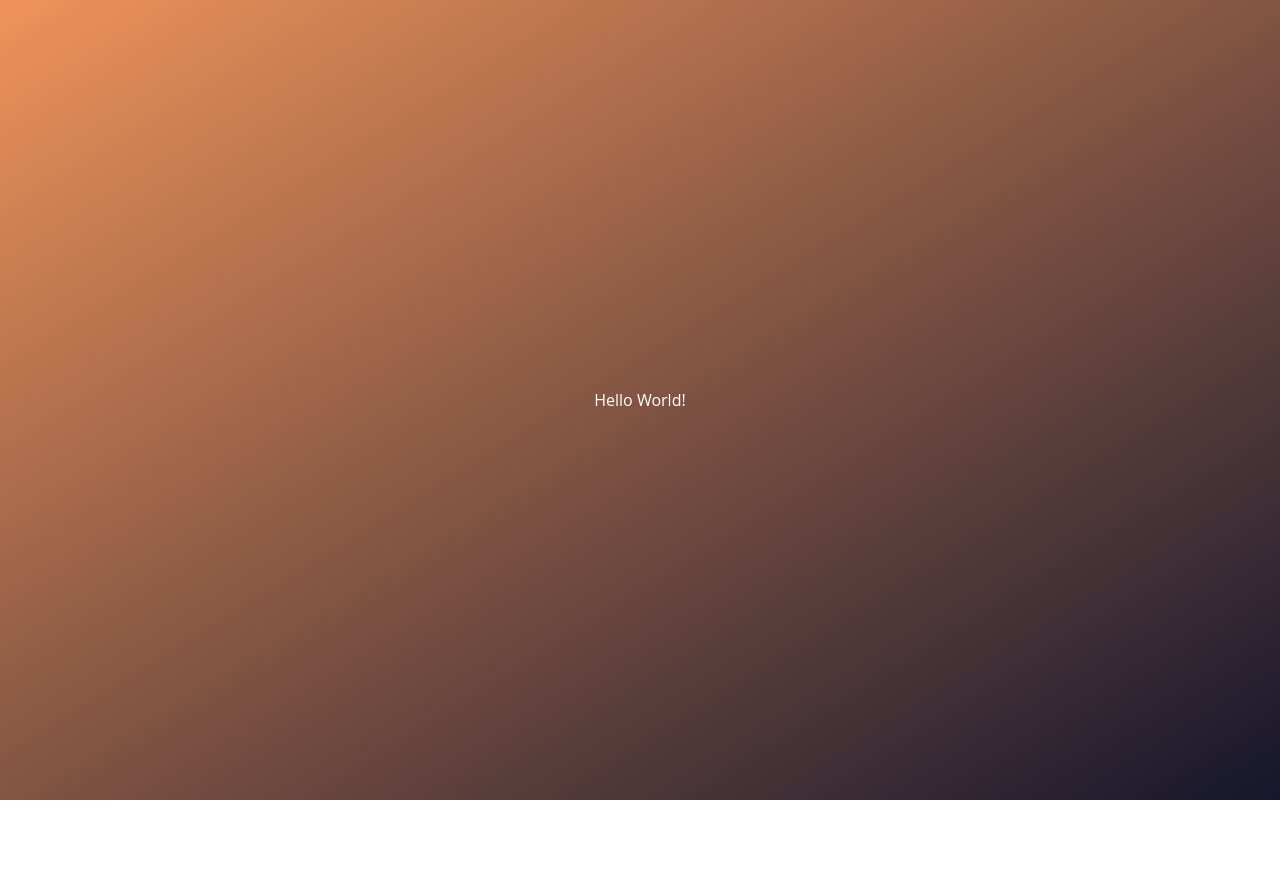
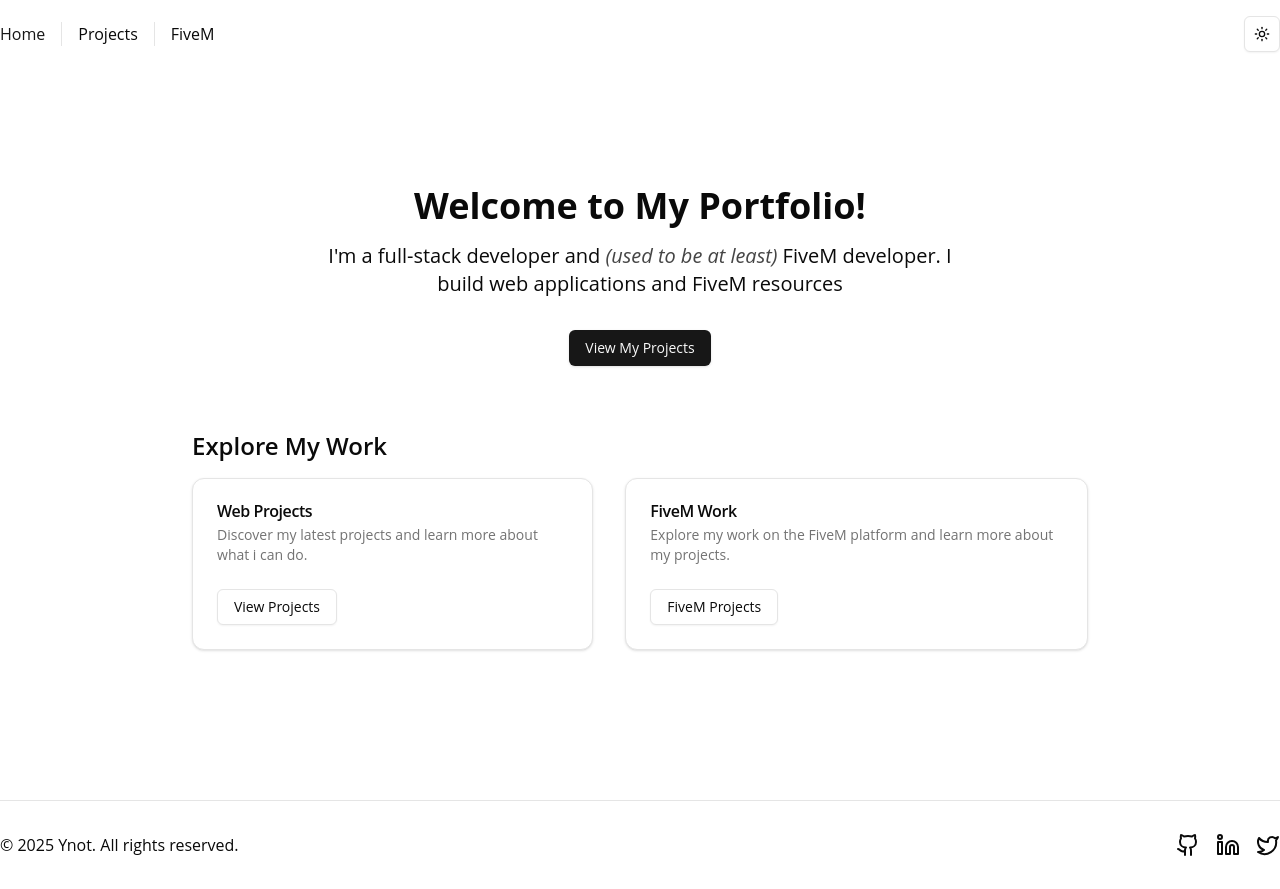
Before and after one commit to TonybynMp4/ynot-dev, a Next.js app: page / in a window 1280 px wide. Before the commit the page ends 800 px from the top, so only its background shows below. Built offline with nearby package versions, Linux system fonts and the light colour scheme.

Commit message:
feat: implement portfolio layout with header, footer, and theme provider

```diff
--- a/src/app/layout.tsx
+++ b/src/app/layout.tsx
@@ -1,20 +1,31 @@
 import "@/styles/globals.css";
 
-import { GeistSans } from "geist/font/sans";
 import { type Metadata } from "next";
 
+import { ThemeProvider } from "@/components/theme-provider"
+import { Footer } from "@/components/footer";
+import { Header } from "@/components/header";
+
 export const metadata: Metadata = {
-  title: "Create T3 App",
-  description: "Generated by create-t3-app",
-  icons: [{ rel: "icon", url: "/favicon.ico" }],
+	title: "Ynot",
+	description: "A personal portfolio website",
+	icons: [{ rel: "icon", url: "/favicon.ico" }],
 };
 
 export default function RootLayout({
-  children,
+	children,
 }: Readonly<{ children: React.ReactNode }>) {
-  return (
-    <html lang="en" className={`${GeistSans.variable}`}>
-      <body>{children}</body>
-    </html>
-  );
+	return (
+		<html lang="en" suppressHydrationWarning>
+			<body className="bg-background text-foreground">
+				<ThemeProvider attribute="class" defaultTheme="system" enableSystem>
+					<Header />
+					<main className="min-h-[80vh] mx-auto max-w-[80%]">
+						{children}
+					</main>
+					<Footer />
+				</ThemeProvider>
+			</body>
+		</html>
+	);
 }
--- a/src/app/page.tsx
+++ b/src/app/page.tsx
@@ -1,11 +1,47 @@
-import Link from "next/link";
+import { Button } from "@/components/ui/button"
+import { Card, CardDescription, CardFooter, CardHeader, CardTitle } from "@/components/ui/card"
+import Link from "next/link"
 
-export default function HomePage() {
-	return (
-		<main className="flex min-h-screen flex-col items-center justify-center bg-gradient-to-br from-[#EF935A] to-[#15162c] text-white">
-			<div className="container flex flex-col items-center justify-center gap-12 px-4 py-16">
-				Hello World!
-			</div>
-		</main>
-	);
+export default function Home() {
+  return (
+    <div className="flex flex-col items-center justify-center min-h-[calc(100vh-100px)] space-y-16">
+      <section className="text-center">
+        <h1 className="text-4xl font-bold mb-4">Welcome to My Portfolio!</h1>
+        <p className="text-xl mb-8 max-w-2xl">
+          I'm a full-stack developer and <span className="italic text-primary/80" /* TODO: link to explanation on /fivem? */>(used to be at least)</span> FiveM developer. I build web applications and FiveM resources
+        </p>
+        <Button asChild>
+          <Link href="/projects">View My Projects</Link>
+        </Button>
+      </section>
+
+      <section className="w-full max-w-4xl">
+        <h2 className="text-2xl font-semibold mb-4">Explore My Work</h2>
+		<div className="flex flex-col space-y-8 md:flex-row md:space-x-8 md:space-y-0">
+		  <Card>
+			<CardHeader>
+			  <CardTitle>Web Projects</CardTitle>
+			  <CardDescription>Discover my latest projects and learn more about what i can do.</CardDescription>
+			</CardHeader>
+			<CardFooter>
+			  <Button asChild variant="outline">
+			<Link href="/projects">View Projects</Link>
+			  </Button>
+			</CardFooter>
+		  </Card>
+		  <Card>
+			<CardHeader>
+			  <CardTitle>FiveM Work</CardTitle>
+			  <CardDescription>Explore my work on the FiveM platform and learn more about my projects.</CardDescription>
+			</CardHeader>
+			<CardFooter>
+			  <Button asChild variant="outline">
+			<Link href="/fivem">FiveM Projects</Link>
+			  </Button>
+			</CardFooter>
+		  </Card>
+		</div>
+      </section>
+    </div>
+  )
 }
--- /dev/null
+++ b/src/components/footer.tsx
@@ -0,0 +1,27 @@
+import { GithubIcon, LinkedinIcon, TwitterIcon } from "lucide-react"
+import Link from "next/link"
+
+export function Footer() {
+  return (
+    <footer className="bg-background border-t mt-8">
+      <div className="container mx-auto py-8">
+        <div className="flex flex-col md:flex-row justify-between items-center">
+          <div className="mb-4 md:mb-0">
+            <p>&copy; 2025 Ynot. All rights reserved.</p>
+          </div>
+          <div className="flex space-x-4">
+            <Link href="https://github.com/TonybynMp4" target="_blank" rel="noopener noreferrer">
+              <GithubIcon className="w-6 h-6" />
+            </Link>
+            <Link href="https://linkedin.com/in/antonyBouyon" target="_blank" rel="noopener noreferrer">
+              <LinkedinIcon className="w-6 h-6" />
+            </Link>
+            <Link href="https://x.com/Ynaugt" target="_blank" rel="noopener noreferrer">
+              <TwitterIcon className="w-6 h-6" />
+            </Link>
+          </div>
+        </div>
+      </div>
+    </footer>
+  )
+}
--- /dev/null
+++ b/src/components/header.tsx
@@ -0,0 +1,46 @@
+"use client"
+
+import Link from "next/link"
+import { usePathname } from "next/navigation"
+import { ThemeSelector } from "./themeSelector"
+import { Separator } from "./ui/separator"
+
+export function Header() {
+	const pathname = usePathname()
+
+	return (
+		<header className="container mx-auto py-4">
+			<div className="flex justify-between items-center">
+				<nav className="flex space-x-4">
+					<Link
+						href="/"
+						className={`text-foreground hover:text-primary/50 ${
+							pathname === "/" ? "text-primary" : ""
+						}`}
+					>
+						Home
+					</Link>
+					<Separator decorative orientation="vertical" className="h-auto" />
+					<Link
+						href="/projects"
+						className={`text-foreground hover:text-primary/50 ${
+							pathname === "/projects" ? "text-primary" : ""
+						}`}
+					>
+						Projects
+					</Link>
+					<Separator decorative orientation="vertical" className="h-auto" />
+					<Link
+						href="/fivem"
+						className={`text-foreground hover:text-primary/50 ${
+							pathname === "/fivem" ? "text-primary" : ""
+						}`}
+					>
+						FiveM
+					</Link>
+				</nav>
+				<ThemeSelector />
+			</div>
+		</header>
+	)
+}
--- /dev/null
+++ b/src/components/theme-provider.tsx
@@ -0,0 +1,11 @@
+"use client"
+
+import * as React from "react"
+import { ThemeProvider as NextThemesProvider } from "next-themes"
+
+export function ThemeProvider({
+  children,
+  ...props
+}: React.ComponentProps<typeof NextThemesProvider>) {
+  return <NextThemesProvider {...props}>{children}</NextThemesProvider>
+}
--- /dev/null
+++ b/src/components/themeSelector.tsx
@@ -0,0 +1,27 @@
+"use client"
+import { Moon, Sun } from "lucide-react"
+import { useTheme } from "next-themes"
+
+import { Button } from "@/components/ui/button"
+import { DropdownMenu, DropdownMenuContent, DropdownMenuItem, DropdownMenuTrigger } from "@/components/ui/dropdown-menu"
+
+export function ThemeSelector() {
+  const { setTheme } = useTheme()
+
+  return (
+    <DropdownMenu>
+      <DropdownMenuTrigger asChild>
+        <Button variant="outline" size="icon">
+          <Sun className="h-[1.2rem] w-[1.2rem] rotate-0 scale-100 transition-all dark:-rotate-90 dark:scale-0" />
+          <Moon className="absolute h-[1.2rem] w-[1.2rem] rotate-90 scale-0 transition-all dark:rotate-0 dark:scale-100" />
+          <span className="sr-only">Toggle theme</span>
+        </Button>
+      </DropdownMenuTrigger>
+      <DropdownMenuContent align="end">
+        <DropdownMenuItem onClick={() => setTheme("light")}>Light</DropdownMenuItem>
+        <DropdownMenuItem onClick={() => setTheme("dark")}>Dark</DropdownMenuItem>
+        <DropdownMenuItem onClick={() => setTheme("system")}>System</DropdownMenuItem>
+      </DropdownMenuContent>
+    </DropdownMenu>
+  )
+}
```
